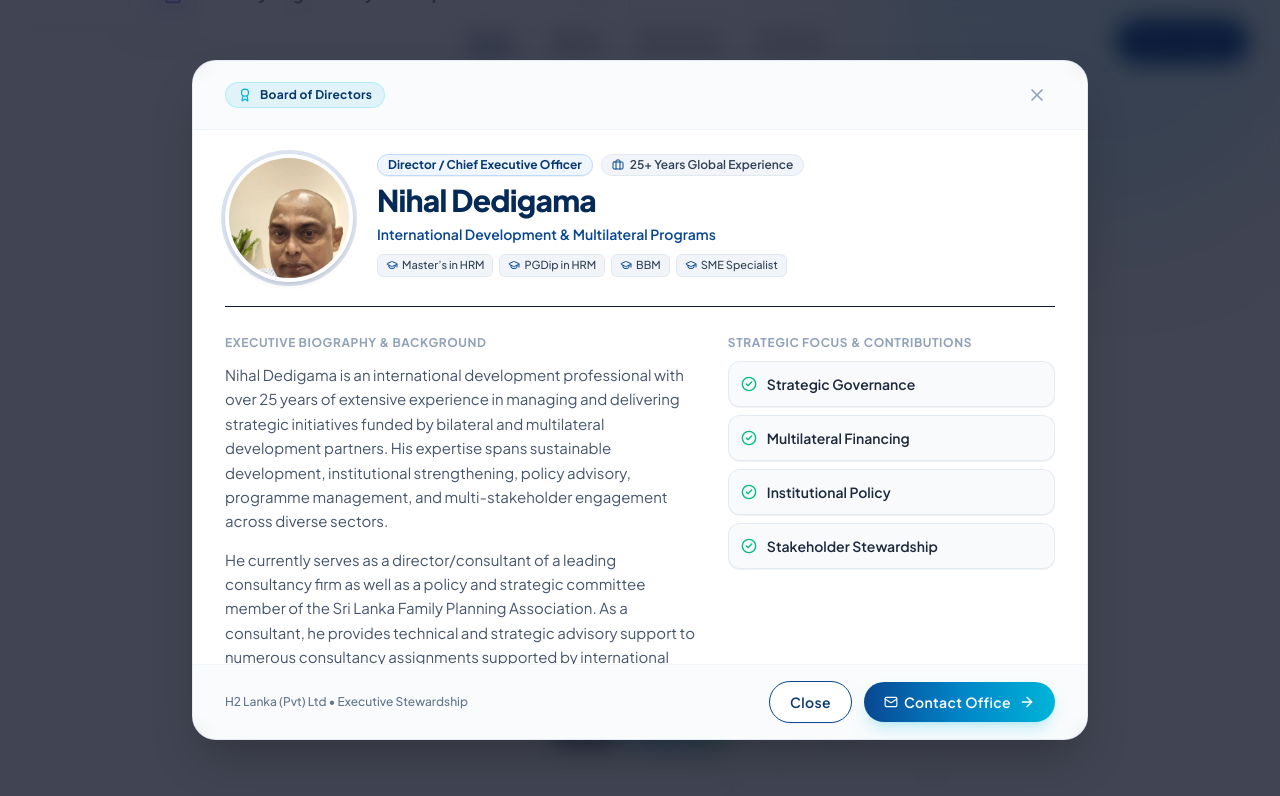
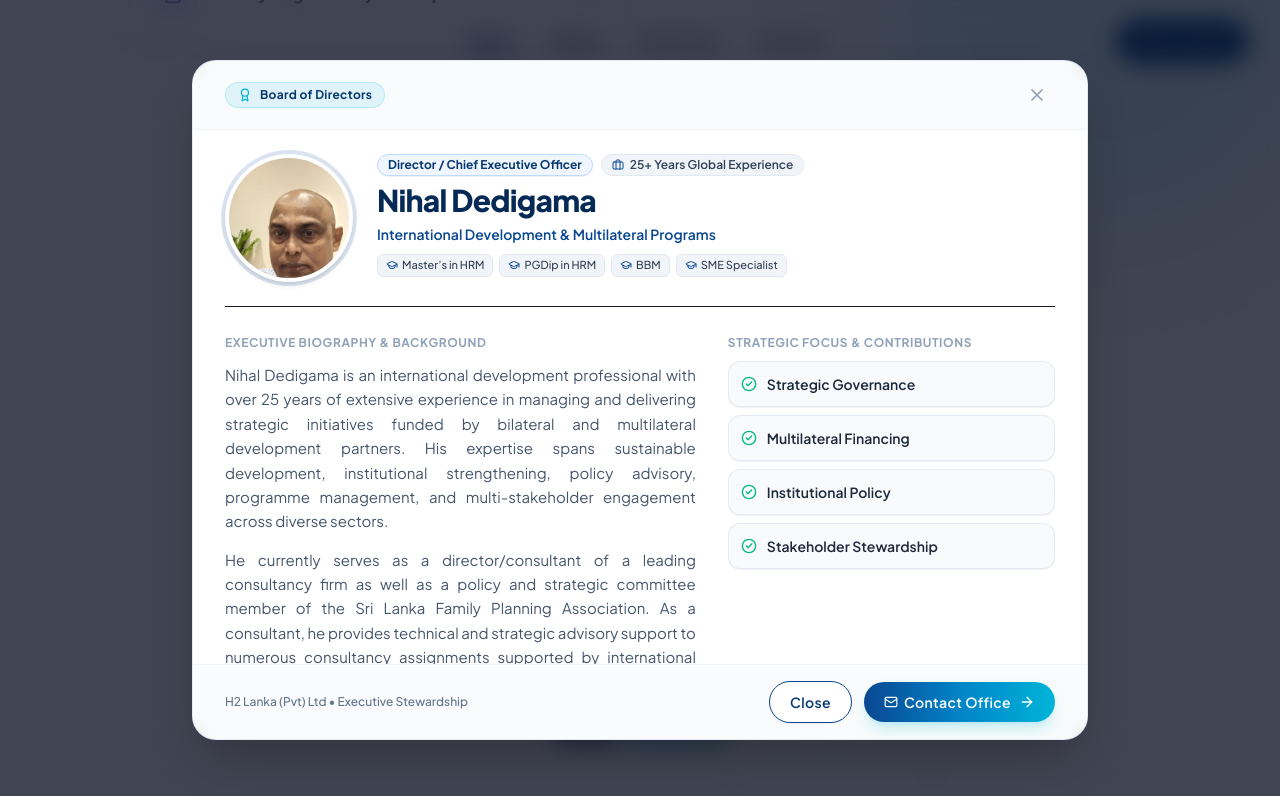
Before and after one commit to watt-soft/h2lanka.lk, a React (Vite) app: page / in a window 1280 px wide. Both pictures are taken after a click on the button 360 px from the left and 4138 px from the top of the page. Shown: the part 3698-4494 px from the top of the page. Built offline with nearby package versions, Linux system fonts and the light colour scheme.

Commit message:
leadership bio pharagraph text justified [#main]

```diff
--- a/src/components/about/LeaderBioModal.tsx
+++ b/src/components/about/LeaderBioModal.tsx
@@ -167,7 +167,7 @@ export const LeaderBioModal: React.FC<LeaderBioModalProps> = ({ leader, onClose
                   <span className="text-xs font-bold uppercase tracking-wider text-slate-400 block">
                     Executive Biography & Background
                   </span>
-                  <div className="space-y-3.5 text-slate-600 text-sm sm:text-[15px] leading-relaxed">
+                  <div className="space-y-3.5 text-slate-600 text-justify text-sm sm:text-[15px] leading-relaxed">
                     {leader.fullBio.map((paragraph, index) => (
                       <p key={index}>{paragraph}</p>
                     ))}
```
